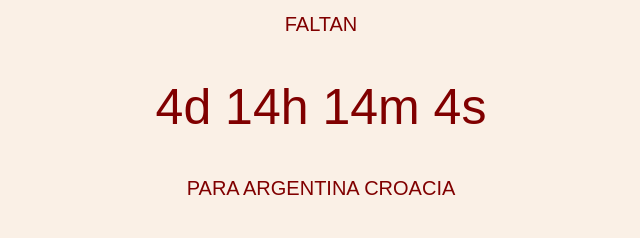
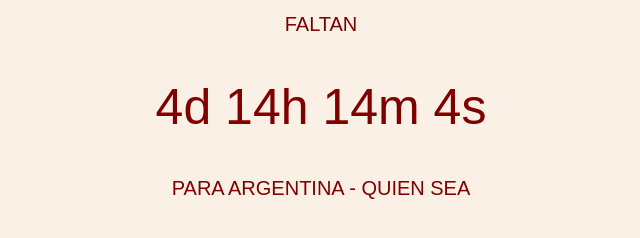
Before and after one commit to GaboZubini/PalmieriAnsioso, a plain HTML site: page index.html in a window 1280 px wide. Shown: the full height of the page, 319-959 px from the left. Drawn offline with Linux system fonts and the light colour scheme.

Commit message:
Update index.html

```diff
--- a/index.html
+++ b/index.html
@@ -32,7 +32,7 @@
 
 <h1>FALTAN</h1>
 <h2 id="demo"></h2>
-<h1>PARA ARGENTINA CROACIA</h1>
+<h1>PARA ARGENTINA - QUIEN SEA</h1>
 <script>
 // Set the date we're counting down to
 var countDownDate = new Date("Dec 18, 2022 12:00:00").getTime();
```
